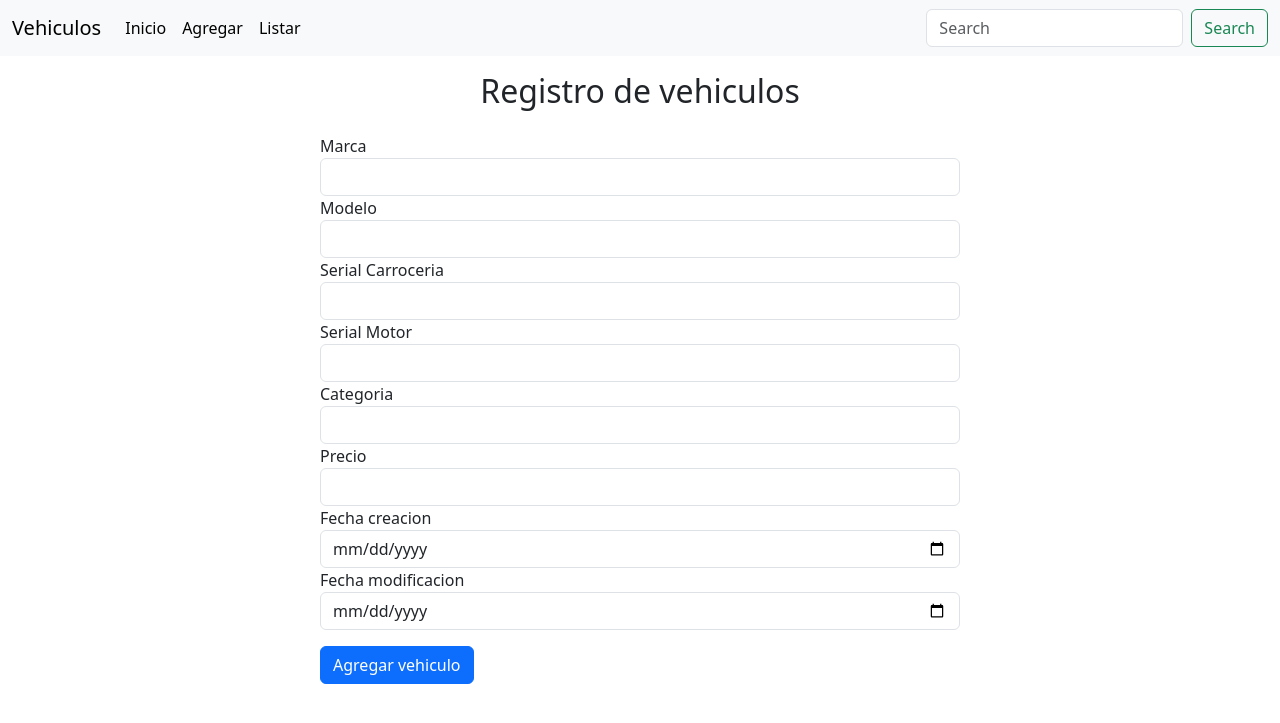
After one commit to ndef10/project_vehicles_django, a Django app: page /vehicle/add in a window 1280 px wide. The commit adds this page. Shown: the top 723 px of the page. Run offline with Django 5.2, Linux system fonts and the light colour scheme.

Commit message:
se crean nuevas funcionalidades

```diff
--- a/templates/layouts.html
+++ b/templates/layouts.html
@@ -10,6 +10,34 @@
     <title>Vehicles</title>
 </head>
 <body>
+    <section>
+        <nav class="navbar navbar-expand-lg bg-body-tertiary">
+            <div class="container-fluid">
+              <a class="navbar-brand" href="#">Vehiculos</a>
+              <button class="navbar-toggler" type="button" data-bs-toggle="collapse" data-bs-target="#navbarSupportedContent" aria-controls="navbarSupportedContent" aria-expanded="false" aria-label="Toggle navigation">
+                <span class="navbar-toggler-icon"></span>
+              </button>
+              <div class="collapse navbar-collapse" id="navbarSupportedContent">
+                <ul class="navbar-nav me-auto mb-2 mb-lg-0">
+                  <li class="nav-item">
+                    <a class="nav-link active" aria-current="page" href="/">Inicio</a>
+                  </li>
+                  <li class="nav-item">
+                    <a class="nav-link active" aria-current="page" href="vehicle/add">Agregar</a>
+                  </li>
+                  <li class="nav-item">
+                    <a class="nav-link active" aria-current="page" href="listar">Listar</a>
+                  </li>
+                </ul>
+                <form class="d-flex" role="search">
+                  <input class="form-control me-2" type="search" placeholder="Search" aria-label="Search">
+                  <button class="btn btn-outline-success" type="submit">Search</button>
+                </form>
+              </div>
+            </div>
+          </nav>
+
+    </section>
     {% block content %}
     {% endblock %}
 
--- /dev/null
+++ b/templates/vehicles/add.html
@@ -0,0 +1,44 @@
+{% extends 'layouts.html' %} {% block content %}
+
+<h2 class="text-center py-3">Registro de vehiculos</h2>
+<section class="d-flex w-50" style="margin: 0px auto">
+  <form class="w-100" action="/vehicle/add" method="POST">
+    <div class="form-group">
+      {% csrf_token %}
+      <label>Marca</label>
+      <input class="form-control w-100" type="text" name="marca" />
+    </div>
+    <div class="form-group">
+      <label>Modelo</label>
+      <input class="form-control w-100" type="text" name="modelo" />
+    </div>
+    <div class="form-group">
+      <label>Serial Carroceria</label>
+      <input class="form-control w-100" type="text" name="serial_carroceria" />
+    </div>
+    <div class="form-group">
+      <label>Serial Motor</label>
+      <input class="form-control w-100" type="text" name="serial_motor" />
+    </div>
+    <div class="form-group">
+      <label>Categoria</label>
+      <input class="form-control w-100" type="text" name="categoria" />
+    </div>
+    <div class="form-group">
+      <label>Precio</label>
+      <input class="form-control w-100" type="number" name="precio" />
+    </div>
+    <div class="form-group">
+      <label>Fecha creacion</label>
+      <input class="form-control w-100" type="date" name="fecha_creacion" />
+    </div>
+    <div class="form-group">
+        <label>Fecha modificacion</label>
+        <input class="form-control w-100" type="date" name="fecha_modificacion" />
+    </div>
+    <div class="form-group">
+      <button class="btn btn-primary my-3" type="submit">Agregar vehiculo</button>
+    </div>
+  </form>
+</section>
+{% endblock %}
--- a/templates/vehicles/index.html
+++ b/templates/vehicles/index.html
@@ -1,6 +1,4 @@
-{% extends 'layouts.html' %}
-
-{% block content %}
+{% extends 'layouts.html' %} {% block content %}
 
 <h1 class="text-center mt-5">Catalogo de Vehiculos</h1>
 
--- a/vehicles/urls.py
+++ b/vehicles/urls.py
@@ -3,5 +3,7 @@ from . import views
 
 
 urlpatterns = [
-    path('', views.v_index, name = 'index')
+    path('', views.v_index, name = 'index'),
+    path('vehicle/add', views.v_add, name = 'add'),
+    path('listar', views.v_listar, name = 'listar')
 ]
--- a/vehicles/views.py
+++ b/vehicles/views.py
@@ -1,5 +1,31 @@
-from django.shortcuts import render
+from django.shortcuts import render, redirect
+from vehicles.models import Vehiculo
 
 # Create your views here.
 def v_index(request):
     return render(request, 'vehicles/index.html')
+
+def v_add(request):
+    if request.method == 'POST':
+        data = request.POST.copy()
+        vehiculo = Vehiculo()
+
+        vehiculo.marca = data['marca']
+        vehiculo.modelo = data['modelo']
+        vehiculo.serial_carroceria = data['serial_carroceria']
+        vehiculo.serial_motor = data['serial_motor']
+        vehiculo.categoria = data['categoria']
+        vehiculo.precio = data['precio']
+        vehiculo.fecha_creacion = data['fecha_creacion']
+        vehiculo.fecha_modificacion = data['fecha_modificacion']
+
+        vehiculo.save()
+        return redirect('/')
+    return render(request, 'vehicles/add.html')
+
+def v_listar(request):
+    vehiculos = Vehiculo.objects.all()
+    context = {
+        'vehiculos': vehiculos
+    }
+    return render(request, 'vehicles/listar.html', context)
```
Also changed, not shown: templates/vehicles/listar.html (added, +35 -0 lines), vehicles/models.py (+13 -13 lines), vehicles/migrations/0001_initial.py (added), vehicles/migrations/0002_alter_vehiculo_categoria_alter_vehiculo_marca.py (added).
